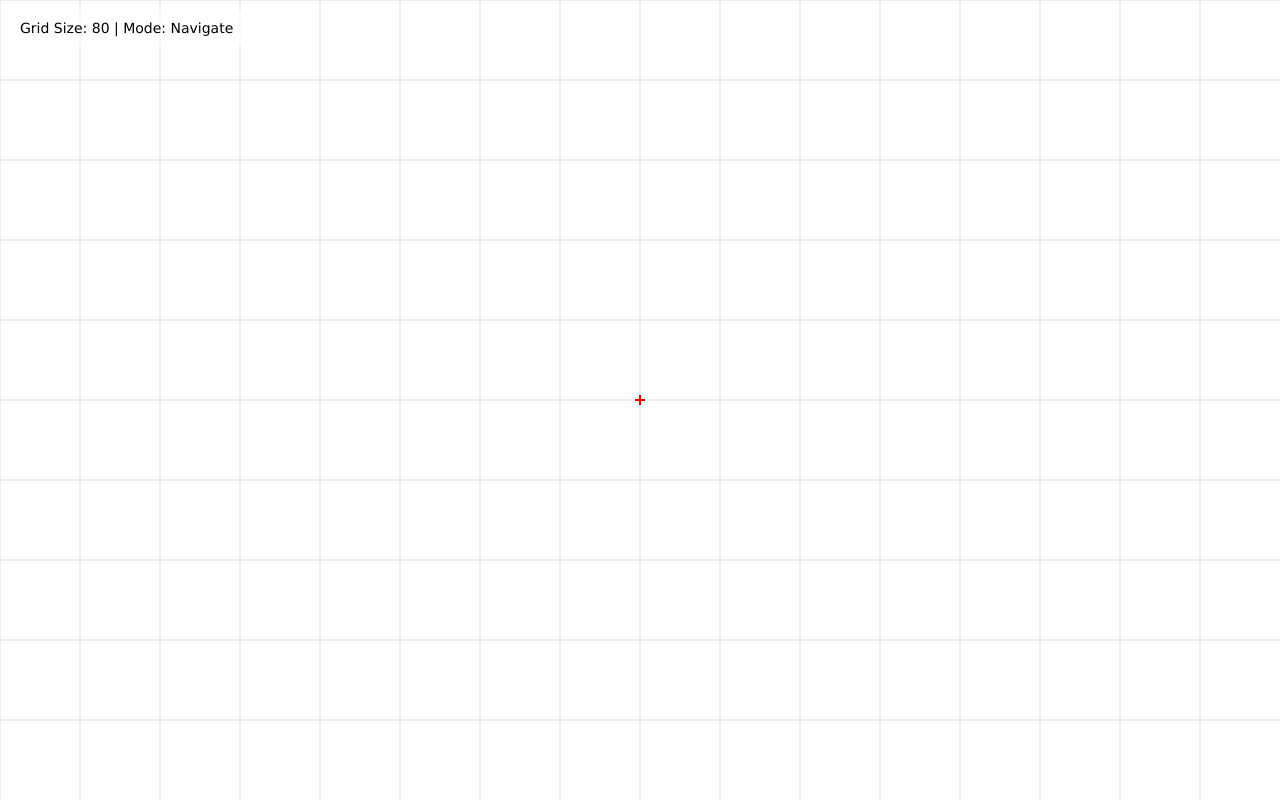
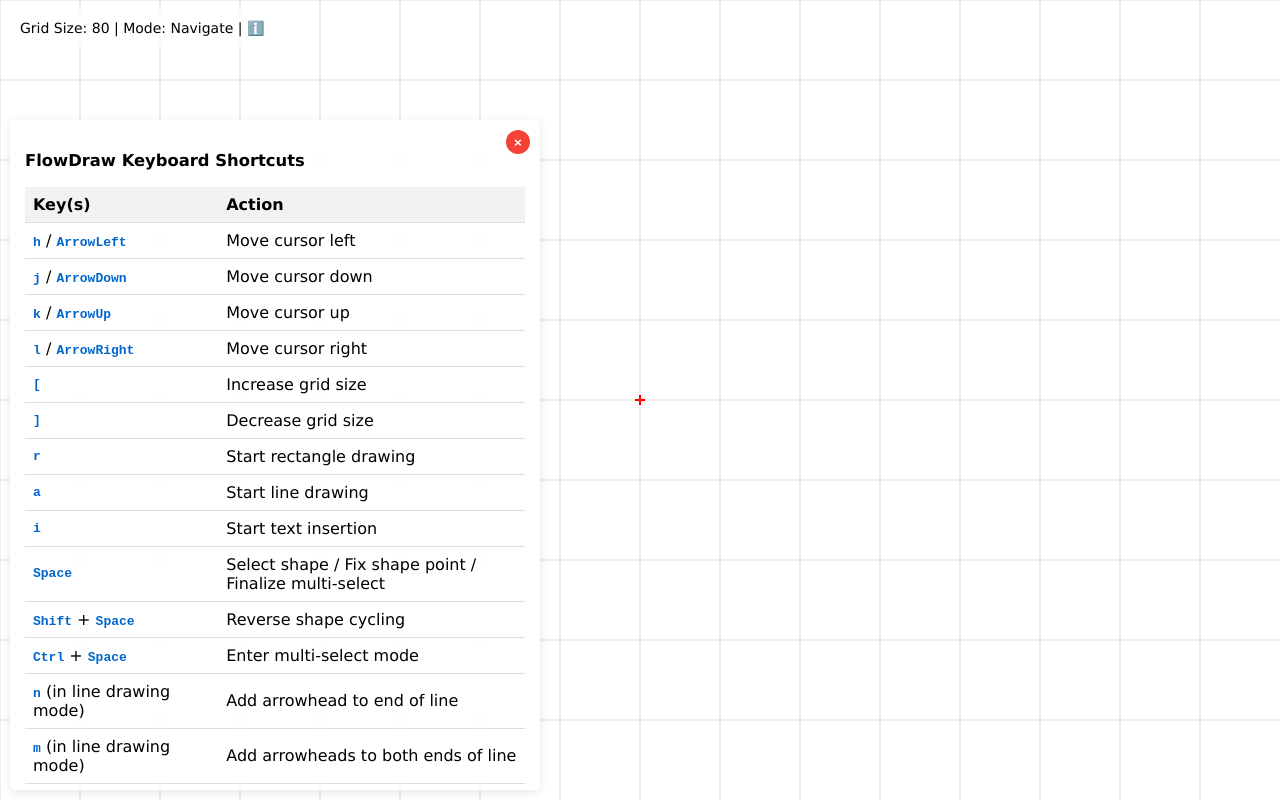
Before and after one commit to latentCall145/flowdraw, a plain HTML site: page index.html in a window 1280 px wide. Drawn offline with Linux system fonts and the light colour scheme.

Commit message:
updated info panel

```diff
--- a/index.html
+++ b/index.html
@@ -27,15 +27,31 @@
       position: absolute;
       bottom: 10px;
       left: 10px;
-      background-color: rgba(255, 255, 255, 0.8);
-      padding: 10px;
+      background-color: rgba(255, 255, 255, 0.9);
+      padding: 15px;
       border-radius: 5px;
       font-size: 14px;
-      max-width: 300px;
+      max-width: 500px;
+      max-height: 80vh;
+      overflow-y: auto;
+      box-shadow: 0 2px 10px rgba(0, 0, 0, 0.1);
+    }
+    #info-panel table {
+      border-collapse: collapse;
+      width: 100%;
+    }
+    #info-panel th, #info-panel td {
+      padding: 8px;
+      text-align: left;
+      border-bottom: 1px solid #ddd;
+    }
+    #info-panel th {
+      background-color: #f2f2f2;
     }
     .shortcut {
       font-weight: bold;
       color: #0066cc;
+      font-family: monospace;
     }
     #status {
       position: absolute;
@@ -46,23 +62,153 @@
       border-radius: 5px;
       font-size: 14px;
     }
+    .close-button {
+      position: absolute;
+      top: 10px;
+      right: 10px;
+      cursor: pointer;
+      background: #f44336;
+      color: white;
+      border: none;
+      border-radius: 50%;
+      width: 24px;
+      height: 24px;
+      font-weight: bold;
+      display: flex;
+      align-items: center;
+      justify-content: center;
+    }
+    .github-link {
+      display: block;
+      margin-top: 15px;
+      color: #0066cc;
+      text-decoration: none;
+      font-weight: bold;
+    }
+    .github-link:hover {
+      text-decoration: underline;
+    }
   </style>
 </head>
 <body>
   <div id="canvas-container">
     <canvas id="canvas"></canvas>
     <div id="status">Grid Size: 80 | Mode: Navigate</div>
-    <!--<div id="info-panel">
-      <h3>Keyboard Controls:</h3>
-      <p><span class="shortcut">h/j/k/l</span> - Move cursor left/down/up/right</p>
-      <p><span class="shortcut">[/]</span> - Decrease/Increase grid size</p>
-      <p><span class="shortcut">r</span> - Create rectangle (select corners)</p>
-      <p><span class="shortcut">a</span> - Create line (select points)</p>
-      <p>When creating a line, after setting both points:</p>
-      <p><span class="shortcut">Enter</span> - Simple line</p>
-      <p><span class="shortcut">j + Enter</span> - End arrow</p>
-      <p><span class="shortcut">k + Enter</span> - Both arrows</p>
-    </div>-->
+    <div id="info-panel">
+      <button class="close-button" onclick="document.getElementById('info-panel').style.display='none'">×</button>
+      <h3>FlowDraw Keyboard Shortcuts</h3>
+      <table>
+        <tr>
+          <th>Key(s)</th>
+          <th>Action</th>
+        </tr>
+        <tr>
+          <td><span class="shortcut">h</span> / <span class="shortcut">ArrowLeft</span></td>
+          <td>Move cursor left</td>
+        </tr>
+        <tr>
+          <td><span class="shortcut">j</span> / <span class="shortcut">ArrowDown</span></td>
+          <td>Move cursor down</td>
+        </tr>
+        <tr>
+          <td><span class="shortcut">k</span> / <span class="shortcut">ArrowUp</span></td>
+          <td>Move cursor up</td>
+        </tr>
+        <tr>
+          <td><span class="shortcut">l</span> / <span class="shortcut">ArrowRight</span></td>
+          <td>Move cursor right</td>
+        </tr>
+        <tr>
+          <td><span class="shortcut">[</span></td>
+          <td>Increase grid size</td>
+        </tr>
+        <tr>
+          <td><span class="shortcut">]</span></td>
+          <td>Decrease grid size</td>
+        </tr>
+        <tr>
+          <td><span class="shortcut">r</span></td>
+          <td>Start rectangle drawing</td>
+        </tr>
+        <tr>
+          <td><span class="shortcut">a</span></td>
+          <td>Start line drawing</td>
+        </tr>
+        <tr>
+          <td><span class="shortcut">i</span></td>
+          <td>Start text insertion</td>
+        </tr>
+        <tr>
+          <td><span class="shortcut">Space</span></td>
+          <td>Select shape / Fix shape point / Finalize multi-select</td>
+        </tr>
+        <tr>
+          <td><span class="shortcut">Shift</span> + <span class="shortcut">Space</span></td>
+          <td>Reverse shape cycling</td>
+        </tr>
+        <tr>
+          <td><span class="shortcut">Ctrl</span> + <span class="shortcut">Space</span></td>
+          <td>Enter multi-select mode</td>
+        </tr>
+        <tr>
+          <td><span class="shortcut">n</span> (in line drawing mode)</td>
+          <td>Add arrowhead to end of line</td>
+        </tr>
+        <tr>
+          <td><span class="shortcut">m</span> (in line drawing mode)</td>
+          <td>Add arrowheads to both ends of line</td>
+        </tr>
+        <tr>
+          <td><span class="shortcut">b</span> (in line drawing mode)</td>
+          <td>Remove arrowheads (none)</td>
+        </tr>
+        <tr>
+          <td><span class="shortcut">H</span> (with selected shape)</td>
+          <td>Move selected shape(s) left</td>
+        </tr>
+        <tr>
+          <td><span class="shortcut">J</span> (with selected shape)</td>
+          <td>Move selected shape(s) down</td>
+        </tr>
+        <tr>
+          <td><span class="shortcut">K</span> (with selected shape)</td>
+          <td>Move selected shape(s) up</td>
+        </tr>
+        <tr>
+          <td><span class="shortcut">L</span> (with selected shape)</td>
+          <td>Move selected shape(s) right</td>
+        </tr>
+        <tr>
+          <td><span class="shortcut">d</span> / <span class="shortcut">Delete</span></td>
+          <td>Delete selected shape(s)</td>
+        </tr>
+        <tr>
+          <td><span class="shortcut">+</span> / <span class="shortcut">=</span></td>
+          <td>Zoom in</td>
+        </tr>
+        <tr>
+          <td><span class="shortcut">-</span> / <span class="shortcut">_</span></td>
+          <td>Zoom out</td>
+        </tr>
+        <tr>
+          <td><span class="shortcut">Ctrl</span> + <span class="shortcut">e</span></td>
+          <td>Export to PNG</td>
+        </tr>
+        <tr>
+          <td><span class="shortcut">Enter</span> (in text edit mode)</td>
+          <td>Save Text</td>
+        </tr>
+        <tr>
+          <td><span class="shortcut">Shift</span> + <span class="shortcut">Enter</span> (in text edit mode)</td>
+          <td>Insert new line</td>
+        </tr>
+        <tr>
+          <td><span class="shortcut">Escape</span></td>
+          <td>Cancel action / Deselect / Exit mode / Discard text input</td>
+        </tr>
+      </table>
+      <a href="https://github.com/latentCall145/flowdraw" target="_blank" class="github-link">View Complete Documentation on GitHub</a>
+    </div>
   </div>
 
   <script src="state.js"></script>
@@ -74,5 +220,18 @@
   <script src="events.js"></script>
   <script src="export.js"></script>
   <script src="init.js"></script>
+  <script>
+    // Add functionality to show/hide info panel
+    document.addEventListener('DOMContentLoaded', function() {
+      // Optional: Add a button to show the info panel if it's closed
+      const statusBar = document.getElementById('status');
+      const infoIcon = document.createElement('span');
+      infoIcon.innerHTML = ' | <span style="cursor:pointer;color:#0066cc;">ℹ️</span>';
+      infoIcon.onclick = function() {
+        document.getElementById('info-panel').style.display = 'block';
+      };
+      statusBar.appendChild(infoIcon);
+    });
+  </script>
 </body>
 </html>
```
